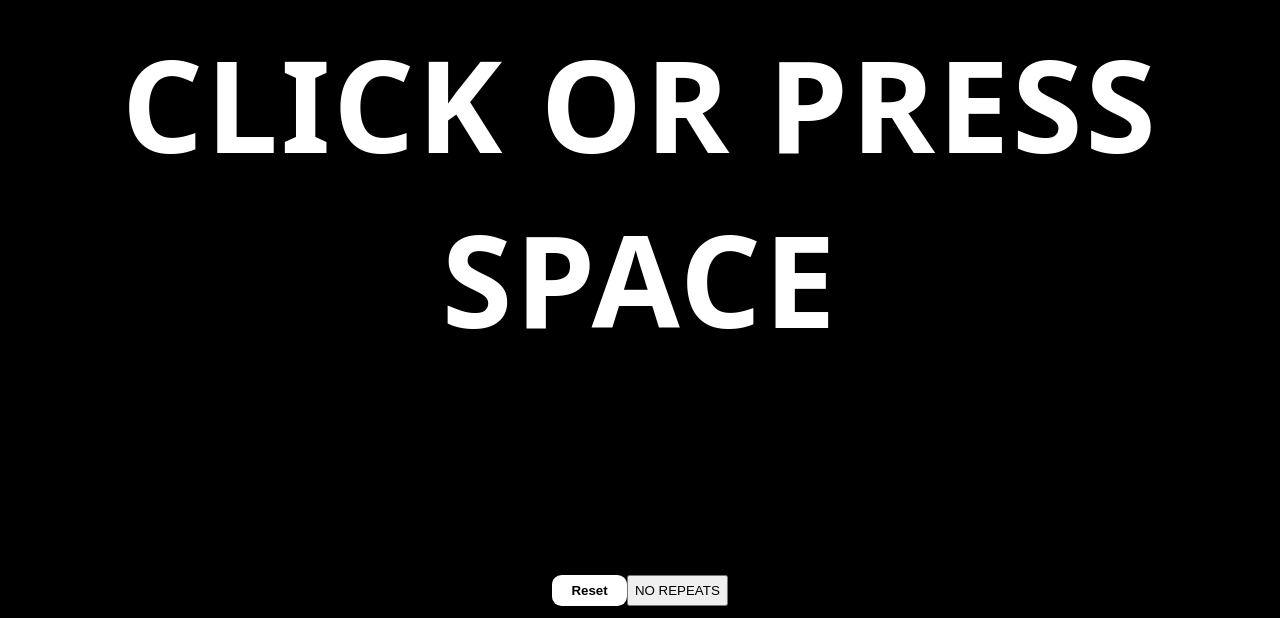
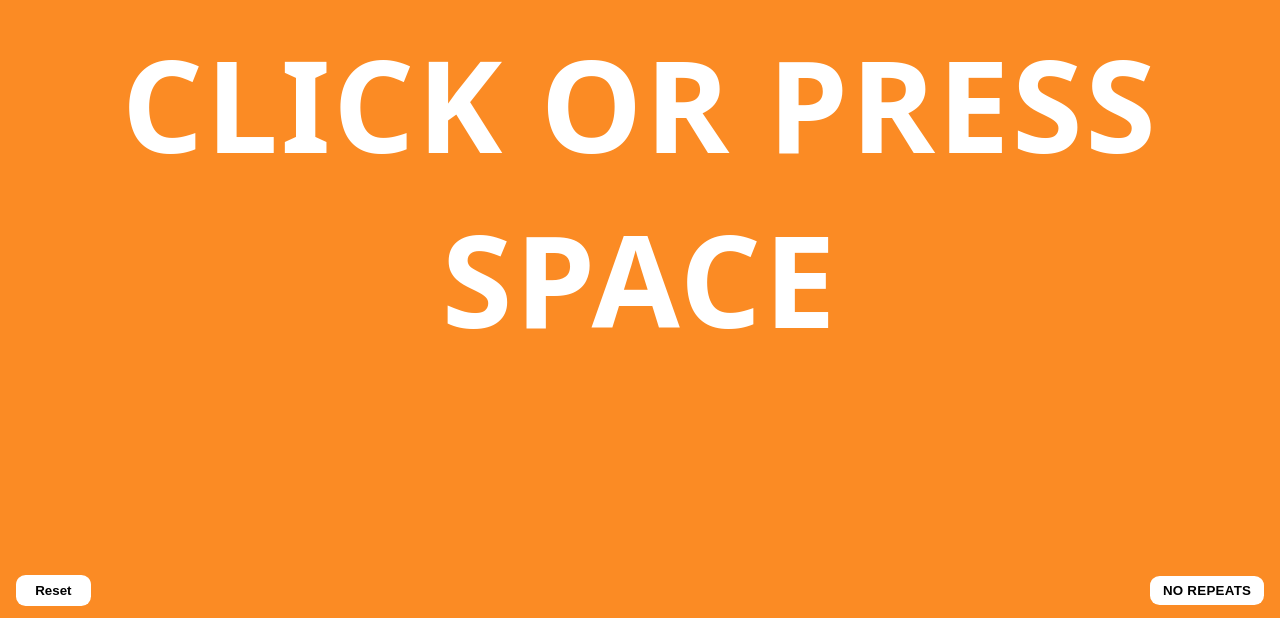
Before and after one commit to Buhlerbuhler/randomname, a plain HTML site: page index.html in a window 1280 px wide. Shown: the part 182-800 px from the top of the page. Drawn offline with Linux system fonts and the light colour scheme.

Commit message:
Update style.css

```diff
--- a/style.css
+++ b/style.css
@@ -1,5 +1,5 @@
 :root {
-  --bg: #000000;        /* flat orange background */
+  --bg: #FB8B24;
   --btn-fg: #000;
   --btn-bg: #fff;
   --btn-bg-muted: rgba(255,255,255,0.88);
@@ -25,7 +25,7 @@ body {
   position: relative;
 }
 
-/* Gentle emoji top-center (hidden until ON) */
+/* Gentle emoji top-center */
 #gentle-indicator {
   position: absolute;
   top: 0.75rem;
@@ -41,7 +41,7 @@ body {
   opacity: 0.9;
 }
 
-/* Main stage (clickable area) */
+/* Clickable stage */
 #main {
   flex: 1;
   display: flex;
@@ -50,19 +50,19 @@ body {
   cursor: pointer;
   text-align: center;
   padding: 2rem;
-  perspective: 1000px; /* enables 3D flip effect */
+  perspective: 1000px;
 }
 
 #name-display {
   font-size: clamp(2rem, 10vw, 10rem);
   font-weight: 900;
-  text-transform: uppercase; /* ALL CAPS */
+  text-transform: uppercase;
   letter-spacing: 0.02em;
   transform-style: preserve-3d;
   backface-visibility: hidden;
 }
 
-/* Flip animation on each pick */
+/* Flip animation */
 @keyframes flipXIn {
   0%   { transform: rotateX(90deg); opacity: 0; }
   60%  { transform: rotateX(-10deg); opacity: 1; }
@@ -72,7 +72,7 @@ body {
   animation: flipXIn 380ms cubic-bezier(.2,.7,.2,1);
 }
 
-/* Editor (E toggles) */
+/* Editor */
 #editor {
   background: rgba(0,0,0,0.8);
   padding: 1rem 2rem;
@@ -81,11 +81,6 @@ body {
   position: relative;
 }
 #editor.hidden { display: none; }
-
-#editor h2, #editor h3 {
-  margin: 0.25rem 0 0.5rem;
-  font-weight: 700;
-}
 
 textarea {
   width: 100%;
@@ -109,16 +104,19 @@ textarea {
   cursor: pointer;
 }
 
-/* Footer (Reset button) */
+/* Footer layout */
 footer {
   display: flex;
   justify-content: center;
-  padding: 0.75rem;
-  background: var(--bg); /* match body */
+  align-items: center;
+  gap: 1rem;
+  padding: 0.75rem 1rem;
+  background: var(--bg);
   z-index: 1000;
   position: relative;
 }
 
+/* Reset centered naturally */
 #reset {
   padding: 0.5rem 1.2rem;
   border: none;
@@ -128,3 +126,20 @@ footer {
   font-weight: 700;
   cursor: pointer;
 }
+
+/* No Repeats toggle aligned right */
+#toggle-repeats {
+  margin-left: auto;
+  padding: 0.45rem 0.8rem;
+  border: none;
+  border-radius: 0.6rem;
+  background: var(--btn-bg);
+  color: var(--btn-fg);
+  font-weight: 800;
+  letter-spacing: 0.02em;
+  cursor: pointer;
+  transition: transform 0.1s ease, background 0.15s ease;
+}
+#toggle-repeats[aria-pressed="false"] {
+  background: var(--btn-bg-muted);
+}
```
